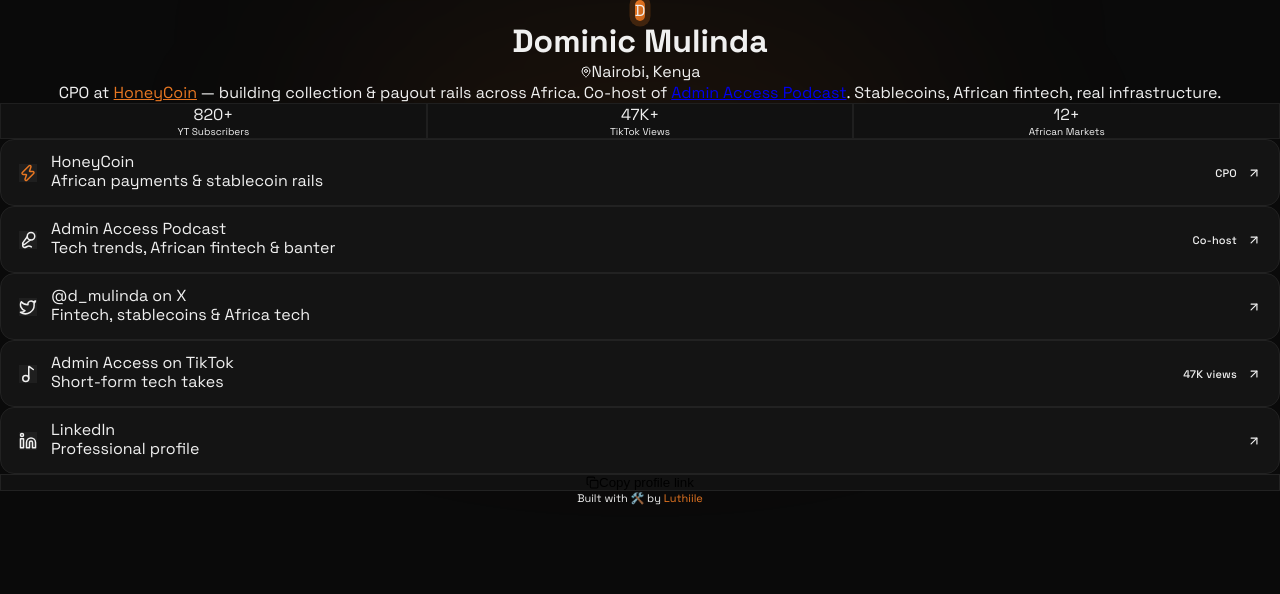
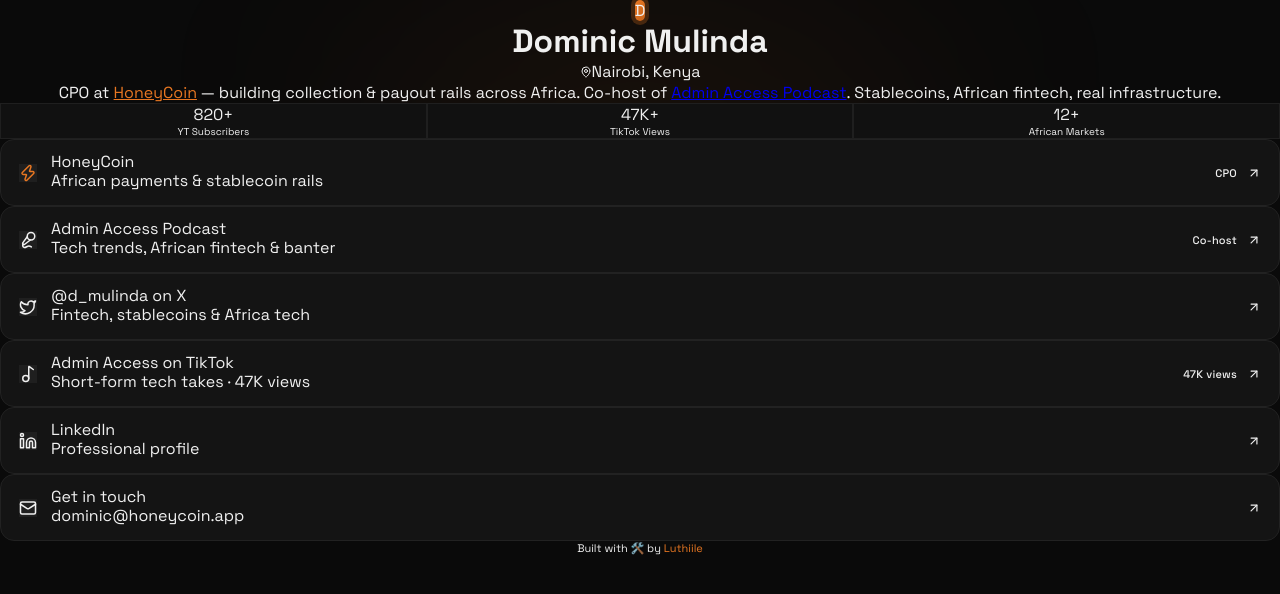
Before and after one commit to mulindaD/dom-links, a Next.js app: page / in a window 1280 px wide. Shown: the top 594 px of the page. Built offline with nearby package versions, Linux system fonts and the light colour scheme.

Commit message:
fix: remove client hooks, pure static server component

```diff
--- a/app/page.tsx
+++ b/app/page.tsx
@@ -1,10 +1,6 @@
-"use client";
-
-import { useState } from "react";
 import {
-  Twitter, Linkedin, Youtube, Globe,
-  Mic2, Briefcase, ArrowUpRight, Copy, Check,
-  Music2, MapPin, Zap
+  Twitter, Linkedin, Youtube,
+  Mic2, ArrowUpRight, Music2, MapPin, Zap, Mail
 } from "lucide-react";
 
 const LINKS = [
@@ -13,7 +9,8 @@
     label: "HoneyCoin",
     sub: "African payments & stablecoin rails",
     href: "https://honeycoin.app",
-    icon: <Zap size={18} className="text-[#E87722]" />,
+    iconColor: "text-[#E87722]",
+    iconName: "zap",
     tag: { label: "CPO", color: "bg-orange-950 text-orange-400" },
   },
   {
@@ -21,7 +18,8 @@
     label: "Admin Access Podcast",
     sub: "Tech trends, African fintech & banter",
     href: "https://www.youtube.com/@AdminAccesspodcast",
-    icon: <Mic2 size={18} className="text-purple-400" />,
+    iconColor: "text-purple-400",
+    iconName: "mic",
     tag: { label: "Co-host", color: "bg-purple-950 text-purple-400" },
   },
   {
@@ -29,15 +27,17 @@
     label: "@d_mulinda on X",
     sub: "Fintech, stablecoins & Africa tech",
     href: "https://twitter.com/d_mulinda",
-    icon: <Twitter size={18} className="text-sky-400" />,
+    iconColor: "text-sky-400",
+    iconName: "twitter",
     tag: null,
   },
   {
     id: "tiktok",
     label: "Admin Access on TikTok",
-    sub: "Short-form tech takes",
+    sub: "Short-form tech takes · 47K views",
     href: "https://www.tiktok.com/@admin.access_",
-    icon: <Music2 size={18} className="text-pink-400" />,
+    iconColor: "text-pink-400",
+    iconName: "music",
     tag: { label: "47K views", color: "bg-pink-950 text-pink-400" },
   },
   {
@@ -45,36 +45,56 @@
     label: "LinkedIn",
     sub: "Professional profile",
     href: "https://www.linkedin.com/in/dominicmulinda",
-    icon: <Linkedin size={18} className="text-blue-400" />,
+    iconColor: "text-blue-400",
+    iconName: "linkedin",
+    tag: null,
+  },
+  {
+    id: "email",
+    label: "Get in touch",
+    sub: "dominic@honeycoin.app",
+    href: "mailto:dominic@honeycoin.app",
+    iconColor: "text-zinc-400",
+    iconName: "mail",
     tag: null,
   },
 ];
 
-const STATS = [
-  { label: "YT Subscribers", value: "820+" },
-  { label: "TikTok Views", value: "47K+" },
-  { label: "African Markets", value: "12+" },
-];
+function LinkIcon({ name, className }: { name: string; className: string }) {
+  if (name === "zap")     return <Zap size={18} className={className} />;
+  if (name === "mic")     return <Mic2 size={18} className={className} />;
+  if (name === "twitter") return <Twitter size={18} className={className} />;
+  if (name === "music")   return <Music2 size={18} className={className} />;
+  if (name === "linkedin")return <Linkedin size={18} className={className} />;
+  if (name === "mail")    return <Mail size={18} className={className} />;
+  return null;
+}
 
 export default function Page() {
-  const [copied, setCopied] = useState(false);
+  return (
+    <main className="min-h-screen flex items-start justify-center px-4 py-12">
 
-  const copyLink = () => {
-    navigator.clipboard.writeText("https://dom.mulinda.io");
-    setCopied(true);
-    setTimeout(() => setCopied(false), 2000);
-  };
+      {/* Background glow */}
+      <div
+        style={{
+          position: "fixed", top: 0, left: "50%", transform: "translateX(-50%)",
+          width: 600, height: 300, borderRadius: "50%",
+          background: "rgba(232,119,34,0.07)", filter: "blur(120px)",
+          pointerEvents: "none", zIndex: 0,
+        }}
+      />
 
-  return (
-    <main className="min-h-screen flex items-start justify-center px-4 py-12 noise">
-      {/* Glow */}
-      <div className="fixed top-0 left-1/2 -translate-x-1/2 w-[600px] h-[300px] rounded-full bg-[#E87722]/8 blur-[120px] pointer-events-none" />
-
-      <div className="w-full max-w-sm flex flex-col items-center gap-6 relative z-10">
+      <div className="w-full max-w-sm flex flex-col items-center gap-6 relative" style={{ zIndex: 1 }}>
 
         {/* Avatar */}
-        <div className="fade-up flex flex-col items-center gap-4">
-          <div className="w-20 h-20 rounded-full bg-gradient-to-br from-[#E87722] to-[#c9641a] avatar-ring flex items-center justify-center text-3xl font-bold text-white select-none shadow-2xl">
+        <div className="flex flex-col items-center gap-4">
+          <div
+            className="w-20 h-20 rounded-full flex items-center justify-center text-3xl font-bold text-white select-none shadow-2xl"
+            style={{
+              background: "linear-gradient(135deg, #E87722, #c9641a)",
+              boxShadow: "0 0 0 4px rgba(232,119,34,0.25)",
+            }}
+          >
             D
           </div>
 
@@ -88,7 +108,7 @@
         </div>
 
         {/* Bio */}
-        <div className="fade-up-1 text-center">
+        <div className="text-center">
           <p className="text-sm text-zinc-400 leading-relaxed max-w-xs">
             CPO at{" "}
             <a href="https://honeycoin.app" className="text-[#E87722] hover:underline">HoneyCoin</a>
@@ -100,9 +120,17 @@
         </div>
 
         {/* Stats strip */}
-        <div className="fade-up-2 w-full grid grid-cols-3 gap-2">
-          {STATS.map((s) => (
-            <div key={s.label} className="flex flex-col items-center bg-[#111] border border-[#1f1f1f] rounded-xl py-3 px-2">
+        <div className="w-full grid grid-cols-3 gap-2">
+          {[
+            { label: "YT Subscribers", value: "820+" },
+            { label: "TikTok Views", value: "47K+" },
+            { label: "African Markets", value: "12+" },
+          ].map((s) => (
+            <div
+              key={s.label}
+              className="flex flex-col items-center rounded-xl py-3 px-2 border border-[#1f1f1f]"
+              style={{ background: "#111" }}
+            >
               <span className="text-lg font-bold text-white">{s.value}</span>
               <span className="text-[10px] text-zinc-500 mt-0.5 text-center leading-tight">{s.label}</span>
             </div>
@@ -110,17 +138,20 @@
         </div>
 
         {/* Links */}
-        <div className="fade-up-3 w-full flex flex-col gap-3">
+        <div className="w-full flex flex-col gap-3">
           {LINKS.map((link) => (
             <a
               key={link.id}
               href={link.href}
-              target="_blank"
+              target={link.href.startsWith("mailto") ? "_self" : "_blank"}
               rel="noopener noreferrer"
               className="link-card group"
             >
-              <div className="w-9 h-9 rounded-xl bg-[#1f1f1f] flex items-center justify-center shrink-0">
-                {link.icon}
+              <div
+                className="w-9 h-9 rounded-xl flex items-center justify-center shrink-0"
+                style={{ background: "#1f1f1f" }}
+              >
+                <LinkIcon name={link.iconName} className={link.iconColor} />
               </div>
               <div className="flex-1 min-w-0">
                 <p className="text-sm font-semibold text-white leading-none">{link.label}</p>
@@ -136,19 +167,8 @@
           ))}
         </div>
 
-        {/* Copy link */}
-        <div className="fade-up-4 w-full">
-          <button
-            onClick={copyLink}
-            className="w-full flex items-center justify-center gap-2 py-3 rounded-xl border border-[#222] bg-[#111] text-xs text-zinc-500 hover:border-[#E87722]/50 hover:text-zinc-300 transition-all"
-          >
-            {copied ? <Check size={13} className="text-green-400" /> : <Copy size={13} />}
-            {copied ? "Copied!" : "Copy profile link"}
-          </button>
-        </div>
-
         {/* Footer */}
-        <div className="fade-up-5 text-center">
+        <div className="text-center pt-2">
           <p className="text-[11px] text-zinc-700">
             Built with 🛠️ by{" "}
             <span className="text-[#E87722]">Luthiile</span>
```
